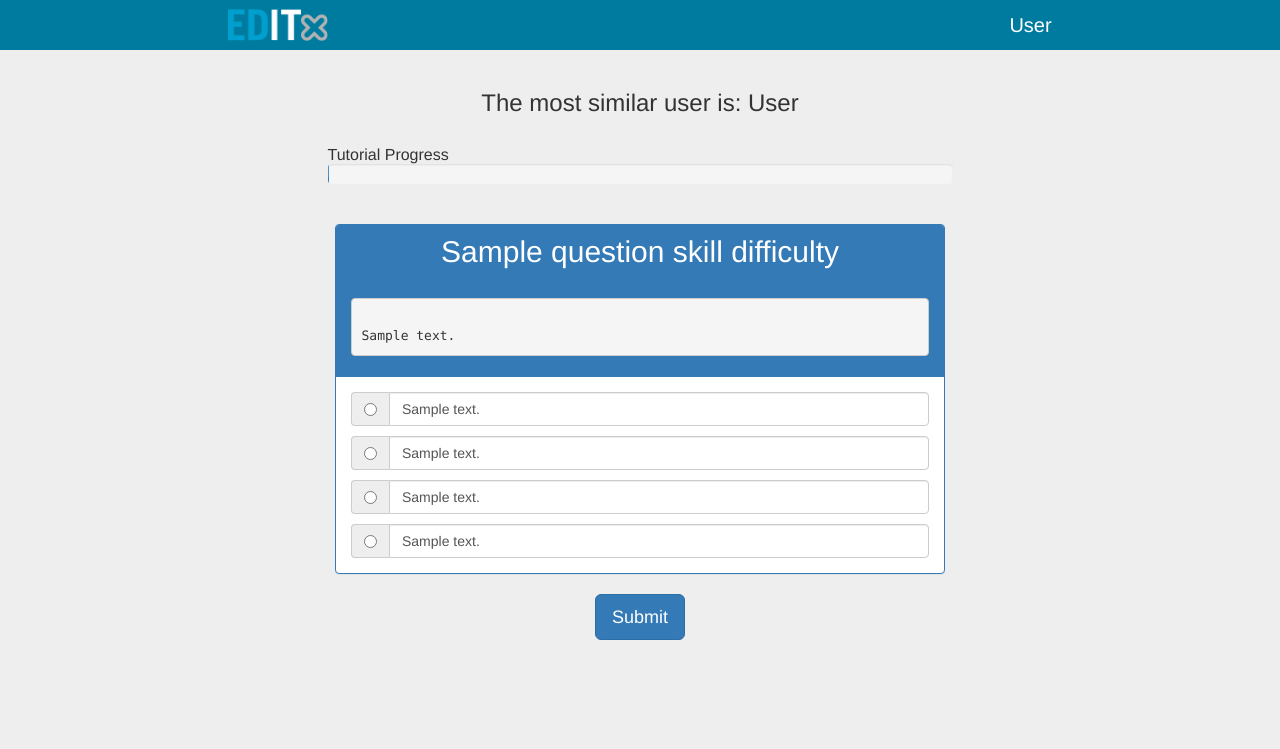
After one commit to julienkessels/tfe2018, a Flask app: template app/templates/tutorial.html in a window 1280 px wide. The commit adds this page. Shown: the top 749 px of the page. Run offline with Flask 2, Linux system fonts and the light colour scheme; the template is opened without the code that fills it: most values are stand-ins (such as "Sample title", 1, 10 or a date in 2020); parts of the project's set-up code (start-up, migrations or seed data) failed here and were passed over; some libraries are stand-ins or nearby versions.

Commit message:
Tutorial V1 - most similar user, depending on realised questions

```diff
--- a/app/app.py
+++ b/app/app.py
@@ -1,26 +1,95 @@
+# -*- coding: utf-8 -*-
+
+from __future__ import division
 from flask import Flask, render_template, request
 import mysql.connector
 import json
+import math
 import os
 import neo
 import sql
+from random import shuffle
+
 app = Flask(__name__)
 
 neo.delete_all()
-#neo.create_user_nodes()
-#neo.create_question_nodes()
-#neo.create_user_question_relationship()
+neo.create_user_nodes()
+neo.create_question_nodes()
+neo.create_user_question_relationship()
 
+
+tutorial_question_ids = []
+my_fullname = ""
+similar_user_fullname = ""
+similar_user_fullname = ""
+tutorial_count = 1
 
 @app.route('/')
 def index():
+    global tutorial_count
+    tutorial_count = 1
     return render_template('index.html')
 
 @app.route('/question_list', methods=["POST"])
 def question_list():
-    user_id = sql.db_getUserId(request.values.get('user'))
+    user_id = sql.db_get_user_id(request.values.get('user'))
     return user_id
 
+@app.route('/tutorial', methods=["POST"])
+def tutorial():
+    global my_fullname
+    global similar_user_fullname
+    global tutorial_question_ids
+    global tutorial_count
+
+    if request.values.get('next') != "next":
+        my_user_id = sql.db_get_user_id(request.values.get('last_name'))
+
+        # get my data
+        my_lastname = sql.db_get_user_lastname(my_user_id)
+        my_firstname = sql.db_get_user_firstname(my_user_id)
+        my_fullname = my_firstname + " " + my_lastname
+
+        # get other data
+        similar_user_id = neo.get_most_similar_user(my_user_id)
+        similar_user_lastname = sql.db_get_user_lastname(similar_user_id)
+        similar_user_firstname = sql.db_get_user_firstname(similar_user_id)
+        similar_user_fullname = similar_user_firstname + " " + similar_user_lastname
+
+        # get list of questions
+        tutorial_question_ids = neo.get_tutorial_question_ids(my_user_id, similar_user_id)
+        shuffle(tutorial_question_ids)
+        if (len(tutorial_question_ids) > 15):
+            tutorial_question_ids = tutorial_question_ids[:15]
+        else:
+            print(len(tutorial_question_ids))
+
+        # get next question
+        question_id = tutorial_question_ids[tutorial_count]
+        question_text = sql.db_get_question_text(question_id)
+        question_answers_result = sql.db_get_answers_for_question(question_id)
+        question_answers = list(zip(*question_answers_result)[0])
+        question_answers_result = list(zip(*question_answers_result)[1])
+        question_right_answer_index = str(question_answers_result.index(max(question_answers_result))+1)
+        question_skill_difficulty = sql.db_get_question_skill_difficulty(question_id)
+        percentage = str(math.ceil(tutorial_count/len(tutorial_question_ids)*100)) + "%"
+
+        return render_template('tutorial.html', similar_user_fullname=similar_user_fullname, my_fullname=my_fullname, question_text=question_text, question_answers=question_answers, question_skill_difficulty=question_skill_difficulty, percentage=percentage, question_right_answer_index=question_right_answer_index, question_answers_length=len(question_answers))
+    else:
+        tutorial_count += 1
+        if tutorial_count == len(tutorial_question_ids):
+            return render_template('tutorial_finished.html', my_fullname=my_fullname)
+
+        # get next question
+        question_id = tutorial_question_ids[tutorial_count]
+        question_text = sql.db_get_question_text(question_id)
+        question_answers_result = sql.db_get_answers_for_question(question_id)
+        question_answers = list(zip(*question_answers_result)[0])
+        question_answers_result = list(zip(*question_answers_result)[1])
+        question_right_answer_index = str(question_answers_result.index(max(question_answers_result))+1)
+        question_skill_difficulty = sql.db_get_question_skill_difficulty(question_id)
+        percentage = str(math.ceil(tutorial_count/len(tutorial_question_ids)*100)) + "%"
+        return render_template('tutorial.html', similar_user_fullname=similar_user_fullname, my_fullname=my_fullname, question_text=question_text, question_answers=question_answers, question_skill_difficulty=question_skill_difficulty, percentage=percentage, question_right_answer_index=question_right_answer_index, question_answers_length=len(question_answers))
 
 if __name__ == '__main__':
     app.run(host='0.0.0.0')
--- a/app/templates/index.html
+++ b/app/templates/index.html
@@ -30,9 +30,9 @@
   <div id="section2">
     <div class="row-fluid">
       <div class="col-lg-6 col-lg-offset-3">
-        <form action="{{ url_for('question_list') }}" method="post">
+        <form action="{{ url_for('tutorial') }}" method="post">
           <div class="input-group">
-            <input type="text" class="form-control" name="user" placeholder="Enter your lastname..">
+            <input type="text" class="form-control" name="last_name" placeholder="Enter your lastname..">
             <span class="input-group-btn">
               <button class="btn btn-default" type="submit">Start Tutorial</button>
             </span>
--- /dev/null
+++ b/app/templates/tutorial.html
@@ -0,0 +1,170 @@
+<html>
+<head>
+  <meta name="viewport" content="width=device-width, initial-scale=1.0">
+
+  <link rel="stylesheet" href="https://maxcdn.bootstrapcdn.com/bootstrap/3.3.7/css/bootstrap.min.css">
+  <script src="https://maxcdn.bootstrapcdn.com/bootstrap/3.3.7/js/bootstrap.min.js"></script>
+  <link rel="stylesheet" href="https://cdnjs.cloudflare.com/ajax/libs/font-awesome/4.7.0/css/font-awesome.min.css">
+  <script src="https://ajax.googleapis.com/ajax/libs/jquery/3.3.1/jquery.min.js"></script>
+
+  <style>
+  .header-username: {
+    margin-bottom:0px;
+    color:#fff;
+    font-size:20px
+  }
+  </style>
+
+  <script>
+  var selectedID = 0
+  $(document).ready(function(){
+    $('#next_question_form').hide();
+
+
+    if ("{{question_answers_length}}" == "2") {
+      $('#answer3').hide();
+    }
+    if ("{{question_answers_length}}" == "3") {
+      $('#answer4').hide();
+    }
+
+    $('[id*="radio"]').change(function() {
+      $('[id*="radio"]').prop('checked', false);
+      this.checked = true
+      selectedID = this.id.replace("radio","")
+    });
+
+
+    $('#submit_button').click(function() {
+      $('#next_question_form').show();
+      $('#submit_button').hide();
+
+      var radio = '#radio'+{{question_right_answer_index}}+"text"
+      $(radio).css('background-color', '#77dd77');
+      if (selectedID != {{question_right_answer_index}}) {
+        var radio2 = '#radio'+selectedID+"text"
+        $(radio2).css('background-color', '#dd7777');
+      }
+    });
+  });
+
+
+</script>
+
+</head>
+
+<body style="background:#EEEEEE">
+
+  <div id="header" style="background:#007BA0;">
+    <div class="row-fluid" style="margin-bottom: 0px; margin-top:0px; display: flex; align-items: center; height:50px">
+      <div class="col-sm-6 col-sm-offset-2 hidden-xs text-left">
+        <img src="{{url_for('static', filename='logo.png')}}" width="100px">
+      </div>
+      <div class="col-sm-2 text-right">
+        <p style="margin-bottom:0px; color:#fff; font-size:20px">{{my_fullname}}</p>
+      </div>
+    </div>
+  </div>
+
+  <div id="section1" style="margin-top:20px">
+    <div class="row">
+      <div class="col-sm-8 col-sm-offset-2 text-center">
+        <h3>The most similar user is: {{similar_user_fullname}}</h3>
+
+      </div>
+    </div>
+  </div>
+
+  <div id="section2" style="margin-top:20px">
+    <div class="row">
+      <div class="col-sm-6 col-sm-offset-3 text-center">
+        <h3 class="panel-title text-left">Tutorial Progress</h3>
+        <div class="progress">
+          <div class="progress-bar progress-bar-striped active" role="progressbar" aria-valuenow="45" aria-valuemin="0" aria-valuemax="100" style="width: {{percentage}}">
+          </div>
+        </div>
+      </div>
+    </div>
+  </div>
+
+
+
+  <div id="section3" style="margin-top:20px">
+    <div class="col-sm-6 col-sm-offset-3 text-center">
+      <div class="panel panel-primary">
+        <div class="panel-heading">
+          <h1 style="font-size:30px" class="panel-title text-center">{{question_skill_difficulty}}</h1>
+
+          <h3 style="margin-top:30px" class="panel-title text-left"><pre><code>
+{{question_text}}</code></pre>
+</h3>
+        </div>
+        <div class="panel-body">
+
+
+          <div id="answer1" class="row">
+            <div class="col-lg-12">
+              <div class="input-group">
+                <span class="input-group-addon">
+                  <input id="radio1" type="radio" aria-label="...">
+                </span>
+                <p id="radio1text" class="form-control text-left" aria-label="..." style="height: auto;">{{question_answers[0]}}</p>
+              </div>
+            </div>
+          </div>
+
+          <div id="answer2" class="row" style="margin-top:10px">
+            <div class="col-lg-12">
+              <div class="input-group">
+                <span class="input-group-addon">
+                  <input id="radio2" type="radio" aria-label="...">
+                </span>
+                <p id="radio2text" class="form-control text-left" aria-label="..." style="height: auto;">{{question_answers[1]}}</p>
+              </div>
+            </div>
+          </div>
+
+          <div id="answer3" class="row" style="margin-top:10px">
+            <div class="col-lg-12">
+              <div class="input-group">
+                <span class="input-group-addon">
+                  <input id="radio3" type="radio" aria-label="...">
+                </span>
+                <p id="radio3text" class="form-control text-left" aria-label="..." style="height: auto;">{{question_answers[2]}}</p>
+              </div>
+            </div>
+          </div>
+
+          <div id="answer4" class="row" style="margin-top:10px">
+            <div class="col-lg-12">
+              <div class="input-group">
+                <span class="input-group-addon">
+                  <input id="radio4" type="radio" aria-label="...">
+                </span>
+                <p id="radio4text" class="form-control text-left" aria-label="..." style="height: auto;">{{question_answers[3]}}</p>
+              </div>
+            </div>
+          </div>
+        </div>
+      </div>
+    </div>
+  </div>
+
+  <div id="section4" style="margin-top:50px">
+    <div class="col-sm-12 text-center">
+      <form id="next_question_form" action="{{ url_for('tutorial') }}" method="post">
+        <button name="next" value="next" class="btn btn-primary btn-lg" type="submit">
+          Next Question
+        </button>
+      </form>
+
+      <button id="submit_button" class="btn btn-primary btn-lg">
+        Submit
+      </button>
+
+    </div>
+  </div>
+
+</body>
+
+</html>
```
Also changed, not shown: app/config.py (+5 -2 lines), app/helper.py (added, +13 -0 lines), app/neo.py (+59 -7 lines), app/sql.py (+51 -6 lines), app/templates/tutorial_finished.html (renamed from app/static/index.html, +13 -20 lines).
